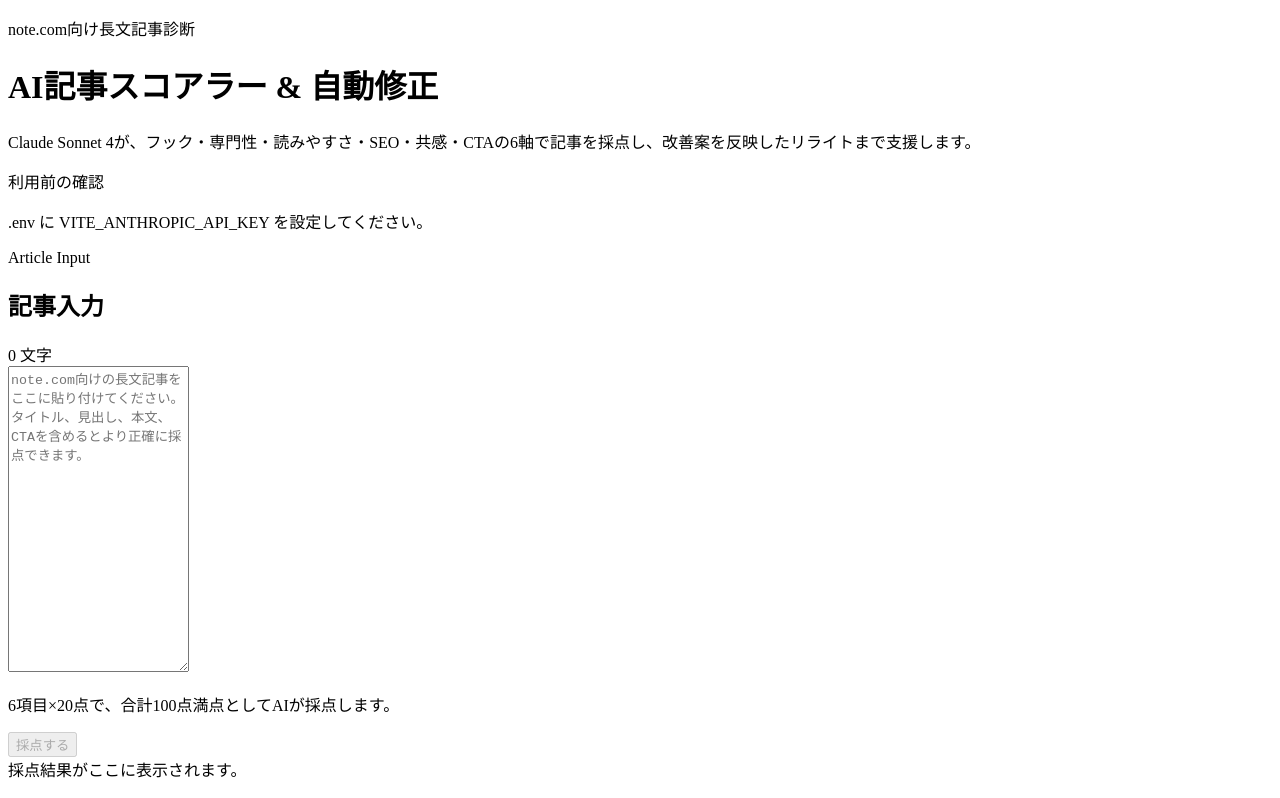
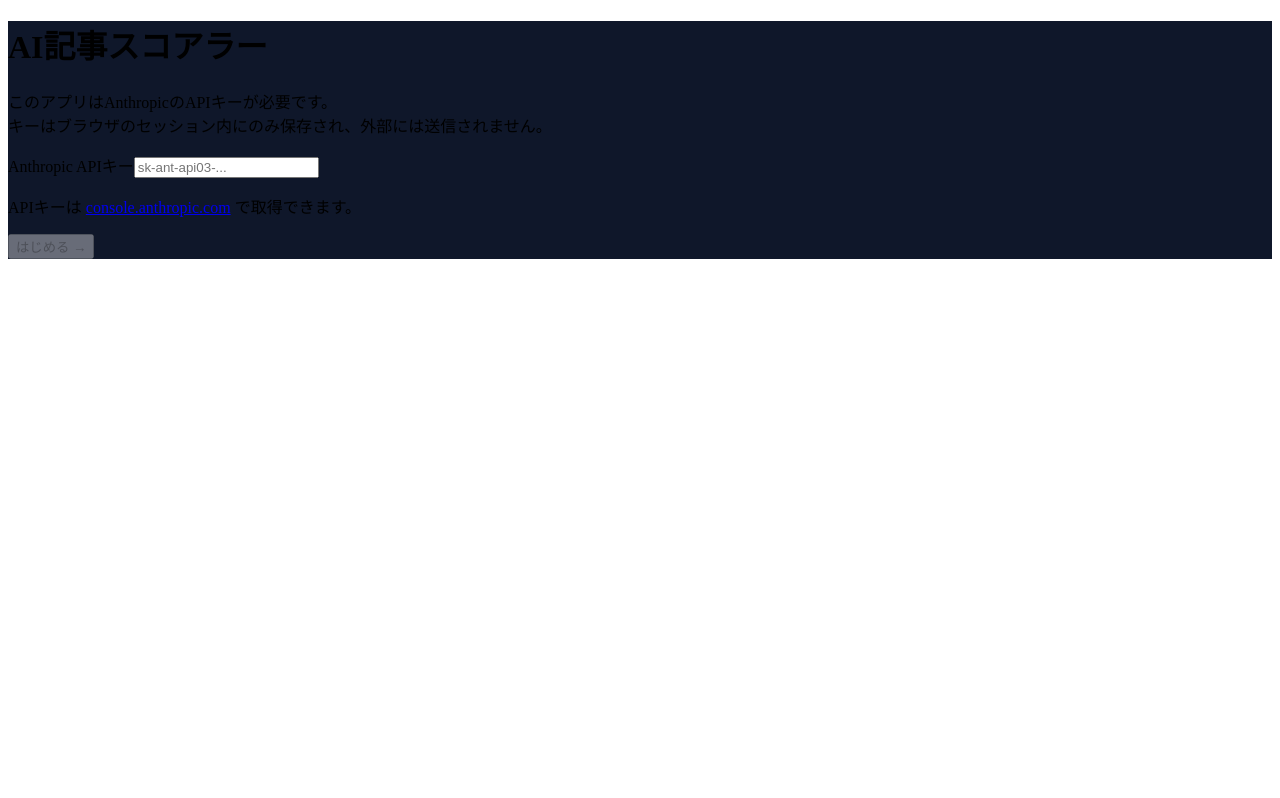
Before and after one commit to heiogawa-create/article-scorer, a React (Vite) app: page / in a window 1280 px wide. Shown: the top 798 px of the page. Built offline with nearby package versions, Linux system fonts and the light colour scheme; the HTML template or start-up script is replaced by a standard one.

Commit message:
Add API key setup and file upload components

```diff
--- a/src/App.jsx
+++ b/src/App.jsx
@@ -1,9 +1,11 @@
 import { useState } from 'react';
 import ArticleInput from './components/ArticleInput.jsx';
 import AutoFix from './components/AutoFix.jsx';
+import FileUpload from './components/FileUpload.jsx';
 import ScoreDisplay from './components/ScoreDisplay.jsx';
 import ScoreHistory from './components/ScoreHistory.jsx';
 import { improveArticle, scoreArticle } from './utils/anthropicApi.js';
+import { injectText } from './utils/htmlParser.js';
 
 function LoadingOverlay({ message }) {
   return (
@@ -17,10 +19,55 @@
   );
 }
 
+function ApiKeySetup({ onSave }) {
+  const [key, setKey] = useState('');
+  return (
+    <div className="min-h-screen flex items-center justify-center px-4 text-slate-100" style={{background:'#0f172a'}}>
+      <div className="w-full max-w-md rounded-[2rem] border border-slate-700 bg-[#1e293b] p-8 shadow-2xl space-y-6">
+        <div>
+          <h1 className="text-2xl font-black text-white">AI記事スコアラー</h1>
+          <p className="mt-2 text-slate-400 text-sm leading-6">
+            このアプリはAnthropicのAPIキーが必要です。<br />
+            キーはブラウザのセッション内にのみ保存され、外部には送信されません。
+          </p>
+        </div>
+        <div className="space-y-2">
+          <label className="text-sm font-bold text-slate-300">Anthropic APIキー</label>
+          <input
+            type="password"
+            value={key}
+            onChange={(e) => setKey(e.target.value)}
+            placeholder="sk-ant-api03-..."
+            className="w-full rounded-xl border border-slate-600 bg-slate-950/70 px-4 py-3 text-sm text-slate-100 outline-none focus:border-cyan-400"
+          />
+          <p className="text-xs text-slate-500">
+            APIキーは{' '}
+            <a href="https://console.anthropic.com" target="_blank" rel="noreferrer" className="text-cyan-400 underline">
+              console.anthropic.com
+            </a>{' '}
+            で取得できます。
+          </p>
+        </div>
+        <button
+          onClick={() => key.trim() && onSave(key.trim())}
+          disabled={!key.trim()}
+          className="w-full rounded-2xl bg-cyan-500 py-3 font-black text-white shadow-lg disabled:opacity-40 hover:bg-cyan-400 transition-all"
+        >
+          はじめる →
+        </button>
+      </div>
+    </div>
+  );
+}
+
 export default function App() {
+  const [apiKey, setApiKey] = useState(() => sessionStorage.getItem('anthropic_key') || '');
+  const [inputTab, setInputTab] = useState('text');
   const [article, setArticle] = useState('');
+  const [originalHtml, setOriginalHtml] = useState('');
   const [scoringResult, setScoringResult] = useState(null);
   const [improvedArticle, setImprovedArticle] = useState('');
+  const [improvedHtml, setImprovedHtml] = useState('');
   const [scoreHistory, setScoreHistory] = useState([]);
   const [loadingMessage, setLoadingMessage] = useState('');
   const [error, setError] = useState('');
@@ -28,68 +75,75 @@
 
   const isLoading = Boolean(loadingMessage);
 
+  function handleSaveKey(key) {
+    sessionStorage.setItem('anthropic_key', key);
+    setApiKey(key);
+  }
+
+  if (!apiKey) return <ApiKeySetup onSave={handleSaveKey} />;
+
   async function runScoring(targetArticle = article) {
-    if (!targetArticle.trim()) {
-      setError('採点する記事を入力してください。');
-      return;
-    }
-
-    setError('');
-    setNotice('');
+    if (!targetArticle.trim()) { setError('採点する記事を入力してください。'); return; }
+    setError(''); setNotice('');
     setLoadingMessage('AIが記事を採点しています...');
-
     try {
-      const result = await scoreArticle(targetArticle);
+      const result = await scoreArticle(targetArticle, apiKey);
       setScoringResult(result);
-      setScoreHistory((currentHistory) => [
-        ...currentHistory,
-        {
-          iteration: currentHistory.length + 1,
-          total: result.total,
-          timestamp: new Intl.DateTimeFormat('ja-JP', {
-            month: '2-digit',
-            day: '2-digit',
-            hour: '2-digit',
-            minute: '2-digit',
-          }).format(new Date()),
-        },
-      ]);
+      setScoreHistory((h) => [...h, {
+        iteration: h.length + 1,
+        total: result.total,
+        timestamp: new Intl.DateTimeFormat('ja-JP', { month: '2-digit', day: '2-digit', hour: '2-digit', minute: '2-digit' }).format(new Date()),
+      }]);
       setNotice('採点が完了しました。');
-    } catch (caughtError) {
-      setError(caughtError.message || '採点に失敗しました。');
+    } catch (e) {
+      setError(e.message || '採点に失敗しました。');
     } finally {
       setLoadingMessage('');
     }
   }
 
   async function runAutoFix() {
-    if (!article.trim() || !scoringResult) {
-      setError('自動修正には記事と採点結果が必要です。');
-      return;
-    }
-
-    setError('');
-    setNotice('');
+    if (!article.trim() || !scoringResult) { setError('自動修正には記事と採点結果が必要です。'); return; }
+    setError(''); setNotice('');
     setLoadingMessage('AIが記事を自動修正しています...');
-
     try {
-      const fixedArticle = await improveArticle(article, scoringResult);
-      setImprovedArticle(fixedArticle);
+      const fixedText = await improveArticle(article, scoringResult, apiKey);
+      setImprovedArticle(fixedText);
+      if (inputTab === 'html' && originalHtml) {
+        setImprovedHtml(injectText(originalHtml, fixedText));
+      }
       setNotice('自動修正が完了しました。');
-    } catch (caughtError) {
-      setError(caughtError.message || '自動修正に失敗しました。');
+    } catch (e) {
+      setError(e.message || '自動修正に失敗しました。');
     } finally {
       setLoadingMessage('');
     }
   }
 
   async function handleCopy() {
-    if (!improvedArticle) {
-      return;
-    }
-
+    if (!improvedArticle) return;
     await navigator.clipboard.writeText(improvedArticle);
     setNotice('修正後の記事をコピーしました。');
+  }
+
+  function handleDownloadHtml() {
+    if (!improvedHtml) return;
+    const blob = new Blob([improvedHtml], { type: 'text/html' });
+    const url = URL.createObjectURL(blob);
+    const a = document.createElement('a');
+    a.href = url; a.download = 'fixed_article.html'; a.click();
+    URL.revokeObjectURL(url);
+    setNotice('修正済みHTMLをダウンロードしました。');
+  }
+
+  function handleDownloadText() {
+    if (!improvedArticle) return;
+    const blob = new Blob([improvedArticle], { type: 'text/plain' });
+    const url = URL.createObjectURL(blob);
+    const a = document.createElement('a');
+    a.href = url; a.download = 'fixed_article.txt'; a.click();
+    URL.revokeObjectURL(url);
+    setNotice('修正済みテキストをダウンロードしました。');
   }
 
   function handleUseImproved() {
@@ -97,12 +151,17 @@
     runScoring(improvedArticle);
   }
 
+  const TABS = [
+    { id: 'text', label: '✏️ テキスト入力' },
+    { id: 'html', label: '📄 HTMLファイル' },
+    { id: 'pdf', label: '📑 PDFファイル' },
+  ];
+
   return (
     <main className="min-h-screen px-4 py-6 text-slate-100 md:px-8 md:py-10">
       {isLoading && <LoadingOverlay message={loadingMessage} />}
-
       <div className="mx-auto max-w-7xl space-y-8">
-        <header className="rounded-[2rem] border border-slate-700 bg-[#1e293b]/90 p-6 shadow-2xl shadow-slate-950/30 md:p-9">
+        <header className="rounded-[2rem] border border-slate-700 bg-[#1e293b]/90 p-6 shadow-2xl md:p-9">
           <p className="mb-3 inline-flex rounded-full border border-cyan-400/30 bg-cyan-400/10 px-4 py-2 text-sm font-bold text-cyan-200">
             note.com向け長文記事診断
           </p>
@@ -114,8 +173,13 @@
               </p>
             </div>
             <div className="rounded-3xl bg-slate-950/70 p-5 text-sm leading-7 text-slate-300">
-              <p className="font-bold text-white">利用前の確認</p>
-              <p>.env に VITE_ANTHROPIC_API_KEY を設定してください。</p>
+              <p className="font-bold text-emerald-300">✅ APIキー設定済み</p>
+              <button
+                onClick={() => { sessionStorage.removeItem('anthropic_key'); setApiKey(''); }}
+                className="mt-2 text-xs text-rose-400 underline hover:text-rose-300"
+              >
+                APIキーを変更する
+              </button>
             </div>
           </div>
         </header>
@@ -126,7 +190,34 @@
           </div>
         )}
 
-        <ArticleInput article={article} onArticleChange={setArticle} onScore={() => runScoring()} isLoading={isLoading} />
+        <div className="rounded-[2rem] border border-slate-700 bg-[#1e293b]/90 p-6 shadow-xl md:p-8">
+          <div className="flex flex-wrap gap-2 mb-6">
+            {TABS.map((tab) => (
+              <button
+                key={tab.id}
+                onClick={() => { setInputTab(tab.id); setArticle(''); setOriginalHtml(''); setImprovedArticle(''); setImprovedHtml(''); }}
+                className={`rounded-xl px-5 py-2.5 text-sm font-bold transition-all ${inputTab === tab.id ? 'bg-cyan-500 text-white shadow-lg shadow-cyan-500/30' : 'bg-slate-700 text-slate-300 hover:bg-slate-600'}`}
+              >
+                {tab.label}
+              </button>
+            ))}
+          </div>
+
+          {inputTab === 'text' && (
+            <ArticleInput article={article} onArticleChange={setArticle} onScore={() => runScoring()} isLoading={isLoading} />
+          )}
+
+          {(inputTab === 'html' || inputTab === 'pdf') && (
+            <div className="space-y-4">
+              <FileUpload activeTab={inputTab} setActiveTab={setInputTab} onTextExtracted={setArticle} onHtmlLoaded={setOriginalHtml} />
+              {article && (
+                <button onClick={() => runScoring()} disabled={isLoading} className="w-full rounded-2xl bg-gradient-to-r from-cyan-500 to-blue-500 py-4 font-black text-white shadow-lg disabled:opacity-50">
+                  🔍 採点する
+                </button>
+              )}
+            </div>
+          )}
+        </div>
 
         <div className="grid gap-8 xl:grid-cols-[1.25fr_0.75fr]">
           <ScoreDisplay result={scoringResult} />
@@ -136,9 +227,14 @@
         <AutoFix
           originalArticle={article}
           improvedArticle={improvedArticle}
+          improvedHtml={improvedHtml}
+          inputTab={inputTab}
+          scoringResult={scoringResult}
           onImprove={runAutoFix}
           onUseImproved={handleUseImproved}
           onCopy={handleCopy}
+          onDownloadHtml={handleDownloadHtml}
+          onDownloadText={handleDownloadText}
           canImprove={Boolean(scoringResult && article.trim())}
           isLoading={isLoading}
         />
```
